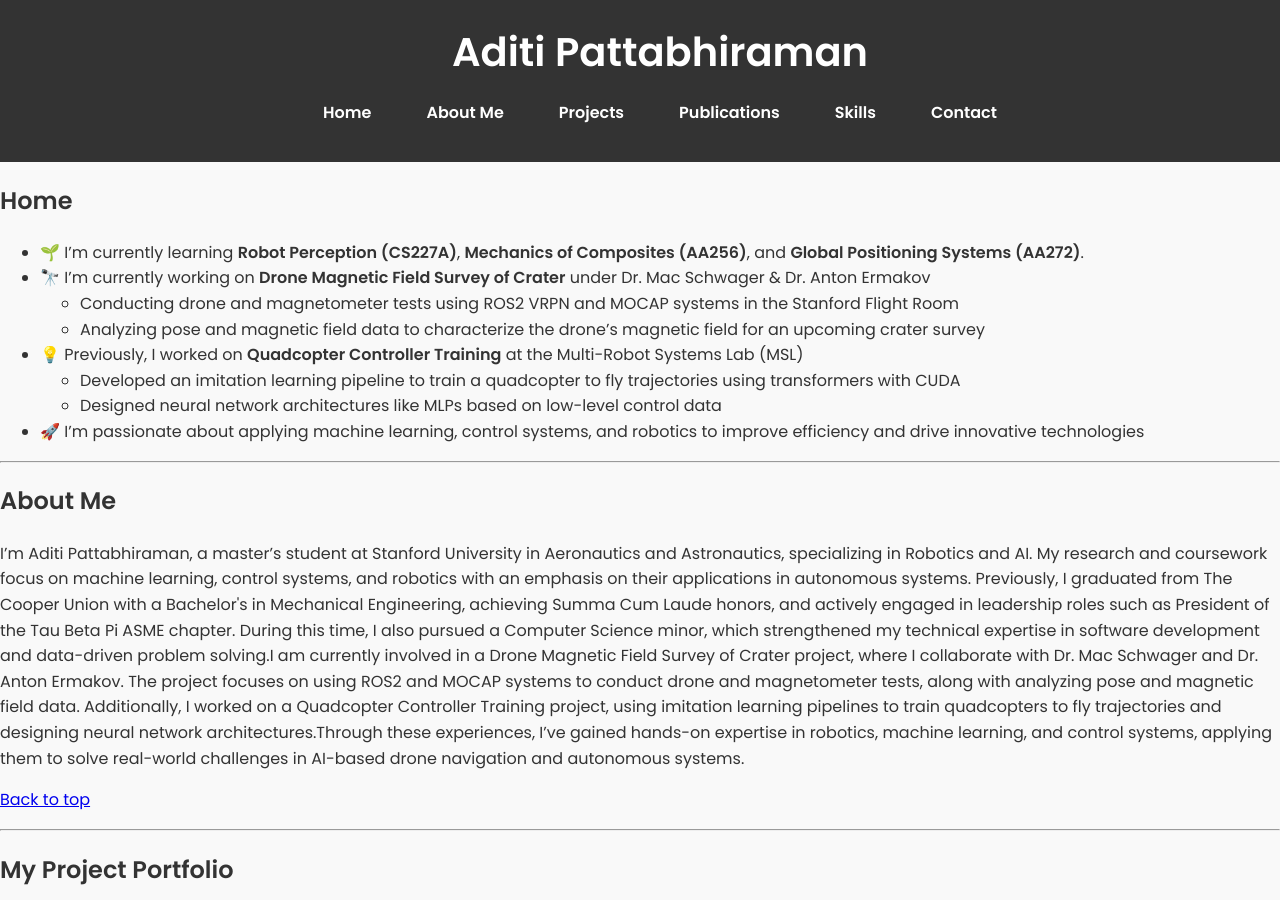
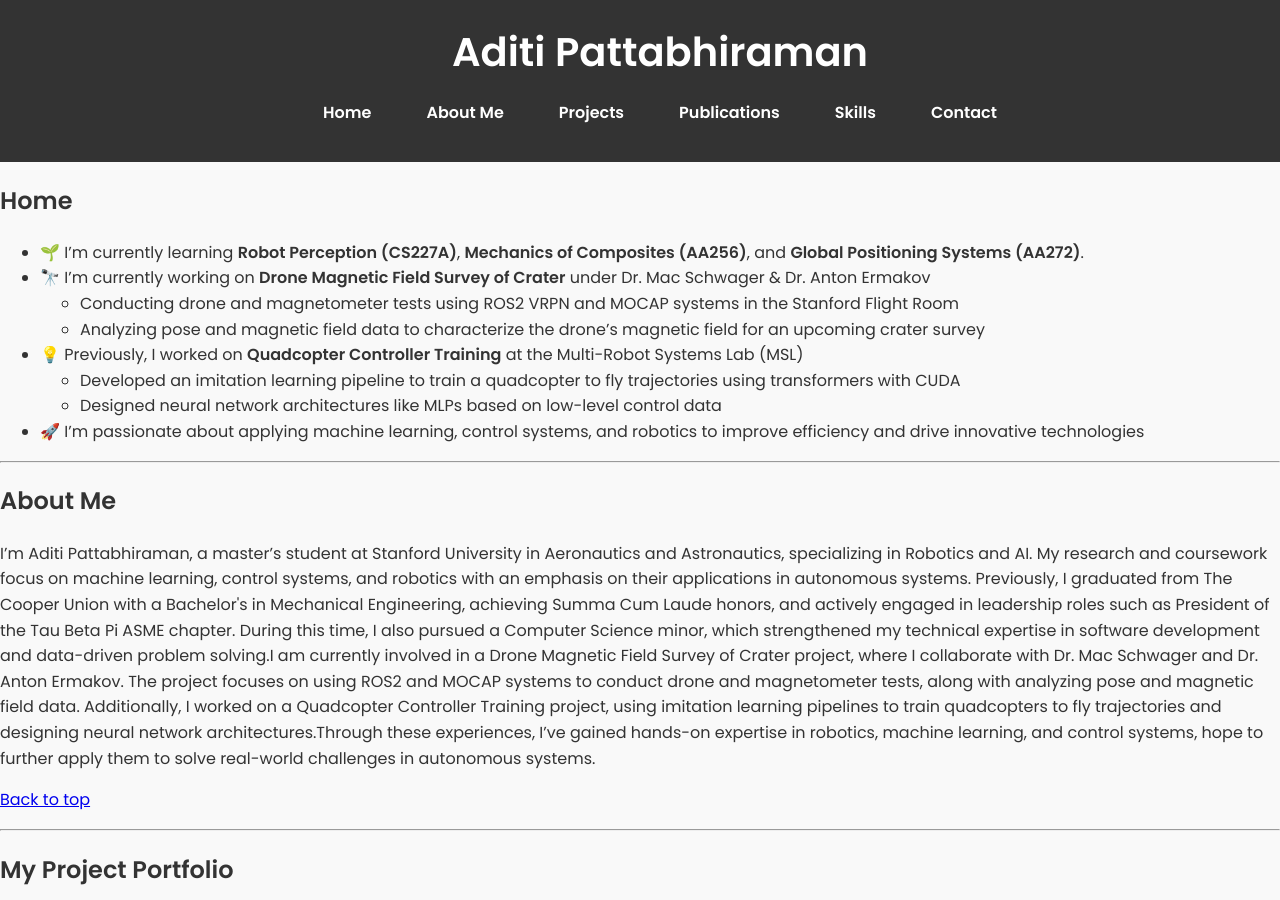
Before and after one commit to aditipattabhiraman/aditipattabhiraman.github.io, a Jekyll site: the page built from index.md, in a window 1280 px wide and 900 px high. Built offline with Jekyll 4.4.1, drawn with Linux system fonts in a browser that asks for light colours.

Commit message:
Update index.md

```diff
--- a/index.md
+++ b/index.md
@@ -20,7 +20,7 @@ title: "Aditi Pattabhiraman"
 
 ## About Me
 
-<p align="left">I’m Aditi Pattabhiraman, a master’s student at Stanford University in Aeronautics and Astronautics, specializing in Robotics and AI. My research and coursework focus on machine learning, control systems, and robotics with an emphasis on their applications in autonomous systems. Previously, I graduated from The Cooper Union with a Bachelor's in Mechanical Engineering, achieving Summa Cum Laude honors, and actively engaged in leadership roles such as President of the Tau Beta Pi ASME chapter. During this time, I also pursued a Computer Science minor, which strengthened my technical expertise in software development and data-driven problem solving.I am currently involved in a Drone Magnetic Field Survey of Crater project, where I collaborate with Dr. Mac Schwager and Dr. Anton Ermakov. The project focuses on using ROS2 and MOCAP systems to conduct drone and magnetometer tests, along with analyzing pose and magnetic field data. Additionally, I worked on a Quadcopter Controller Training project, using imitation learning pipelines to train quadcopters to fly trajectories and designing neural network architectures.Through these experiences, I’ve gained hands-on expertise in robotics, machine learning, and control systems, applying them to solve real-world challenges in AI-based drone navigation and autonomous systems.</p>
+<p align="left">I’m Aditi Pattabhiraman, a master’s student at Stanford University in Aeronautics and Astronautics, specializing in Robotics and AI. My research and coursework focus on machine learning, control systems, and robotics with an emphasis on their applications in autonomous systems. Previously, I graduated from The Cooper Union with a Bachelor's in Mechanical Engineering, achieving Summa Cum Laude honors, and actively engaged in leadership roles such as President of the Tau Beta Pi ASME chapter. During this time, I also pursued a Computer Science minor, which strengthened my technical expertise in software development and data-driven problem solving.I am currently involved in a Drone Magnetic Field Survey of Crater project, where I collaborate with Dr. Mac Schwager and Dr. Anton Ermakov. The project focuses on using ROS2 and MOCAP systems to conduct drone and magnetometer tests, along with analyzing pose and magnetic field data. Additionally, I worked on a Quadcopter Controller Training project, using imitation learning pipelines to train quadcopters to fly trajectories and designing neural network architectures.Through these experiences, I’ve gained hands-on expertise in robotics, machine learning, and control systems, hope to further apply them to solve real-world challenges in autonomous systems.</p>
 
 [Back to top](#top)
 
```
